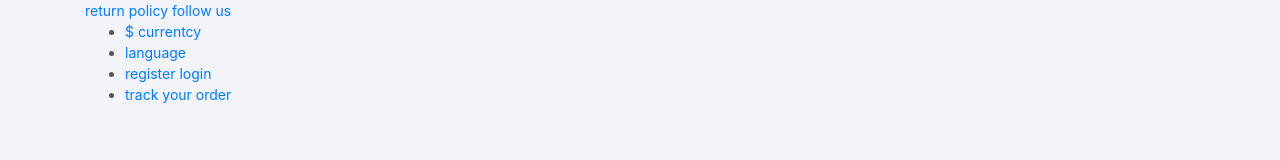
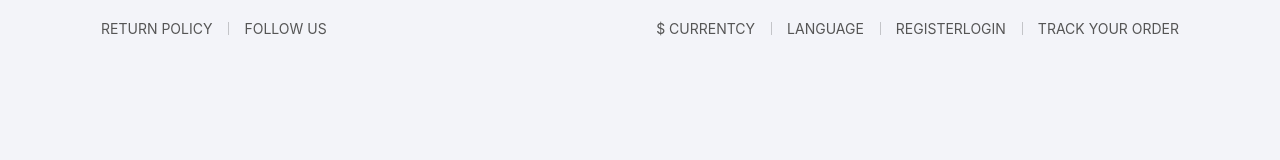
Before and after one commit to oclockvn/claui, a plain HTML site: page theme/index.html in a window 1280 px wide. Drawn offline with nearby package versions, Linux system fonts and the light colour scheme.

Commit message:
added top header

```diff
--- a/theme/index.html
+++ b/theme/index.html
@@ -1,5 +1,6 @@
 <!doctype html>
 <html lang="en">
+
 <head>
   <!-- Required meta tags -->
   <meta charset="utf-8">
@@ -11,42 +12,62 @@
 
   <title>Hello, world!</title>
 </head>
+
 <body>
 
   <header class="header">
 
-      <div class="header--top">
+    <div class="header--top py-3">
       <div class="container">
 
+        <div class="d-md-flex justify-content-between">
           <div class="mini-left">
             <div class="policy s-list">
               <a href="#" class="s-list-item">return policy</a>
               <a href="#" class="s-list-item">follow us</a>
             </div>
             <div class="socials">
-              <a href="#" class="social social--fb"><i class="fas fa-facebook"></i></a>
-              <a href="#" class="social social--tw"><i class="fas fa-twitter"></i></a>
-              <a href="#" class="social social--li"><i class="fas fa-linkedin"></i></a>
-              <a href="#" class="social social--pi"><i class="fas fa-pinterest"></i></a>
-              <a href="#" class="social social--em"><i class="fas fa-email"></i></a>
+              <a href="#" class="social social--fb">
+                <i class="fas fa-facebook"></i>
+              </a>
+              <a href="#" class="social social--tw">
+                <i class="fas fa-twitter"></i>
+              </a>
+              <a href="#" class="social social--li">
+                <i class="fas fa-linkedin"></i>
+              </a>
+              <a href="#" class="social social--pi">
+                <i class="fas fa-pinterest"></i>
+              </a>
+              <a href="#" class="social social--em">
+                <i class="fas fa-email"></i>
+              </a>
             </div>
           </div>
           <!-- /mini-left -->
 
           <div class="mini-right">
-            <div class="s-list">
-              <ul>
-                <li class="has-child"><a href="#" class="s-list-item">$ currentcy</a></li>
-                <li class="has-child"><a href="#" class="s-list-item">language</a></li>
-                <li class="has-child s-list s-list--slash">
-                  <a href="#" class="s-list-item">register</a>
-                  <a href="#" class="s-list-item">login</a>
+            <ul class="s-list m-0 p-0 list-unstyled">
+              <li class="has-child s-list-item">
+                <a href="#">$ currentcy</a>
               </li>
-                <li class="has-child"><a href="#" class="s-list-item">track your order</a></li>
+              <li class="has-child s-list-item">
+                <a href="#">language</a>
+              </li>
+              <li class="has-child s-list-item s-list s-list--slash">
+                <a href="#">register</a>
+                <a href="#">login</a>
+              </li>
+              <li class="has-child s-list-item">
+                <a href="#">track your order</a>
+              </li>
             </ul>
           </div>
+          <!-- /mini-right -->
+
         </div>
-          <!-- /mini-right -->
+
+
 
       </div>
     </div>
@@ -67,4 +88,5 @@
   <script src="https://cdnjs.cloudflare.com/ajax/libs/popper.js/1.14.3/umd/popper.min.js"></script>
   <script src="js/bootstrap.min.js"></script>
 </body>
+
 </html>
--- a/theme/scss/partials/_index.scss
+++ b/theme/scss/partials/_index.scss
@@ -2,3 +2,4 @@
 @import "footer";
 @import "menu";
 @import "layout";
+@import "list";
--- a/theme/scss/partials/_layout.scss
+++ b/theme/scss/partials/_layout.scss
@@ -3,3 +3,12 @@ html, body {
     font-size: 14px;
     color: $tc-primary;
 }
+
+a {
+    color: $tc-primary;
+    text-decoration: none;
+
+    &:hover {
+        text-decoration: none;
+    }
+}
--- /dev/null
+++ b/theme/scss/partials/_list.scss
@@ -0,0 +1,42 @@
+.s-list {
+    display: flex;
+
+    .s-list-item {
+        display: flex;
+        padding: $unit/2 $unit*2;
+        text-transform: uppercase;
+        position: relative;
+
+        .s-list-item {
+            padding: 0;
+        }
+
+        &:before {
+            content: '';
+            border-left: 1px solid rgba($tc-primary, .3);
+            left: 0;
+            position: absolute;
+            top: $unit;
+            bottom: $unit;
+        }
+
+        &:first-child {
+            &:before {
+                display: none;
+            }
+        }
+    }
+
+    > li {
+        display: flex;
+    }
+
+    &.s-list--slash {
+        .s-list-item {
+            &:before {
+                transform: skew(-15deg);
+                border-left: 1px solid rgba($tc-primary, 0.6);
+            }
+        }
+    }
+}
--- a/theme/scss/settings/_size.scss
+++ b/theme/scss/settings/_size.scss
@@ -0,0 +1 @@
+$unit: 8px;
```
Also changed, not shown: theme/scss/app.css, 1 other file. Lines whose indentation alone changed are shown as unchanged.
